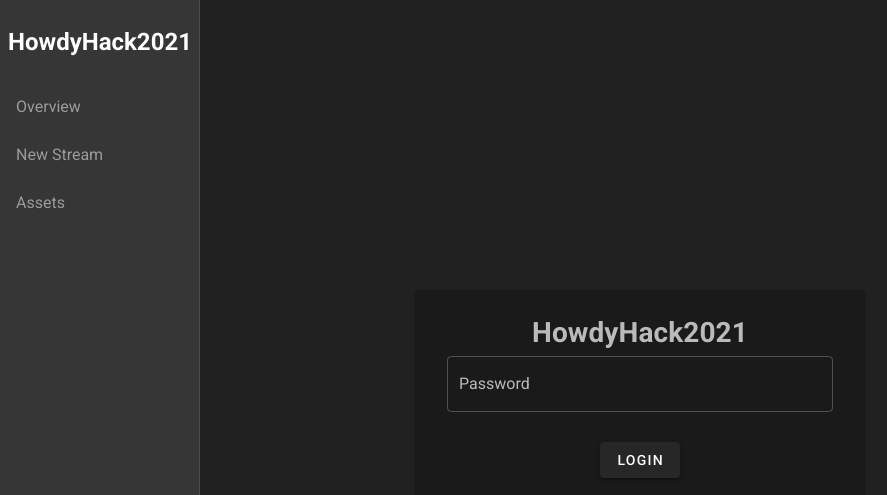
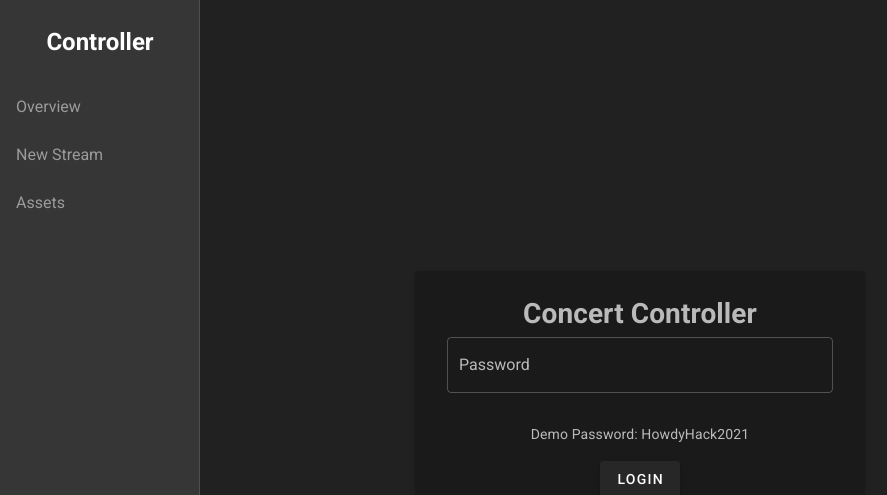
Before and after one commit to Raajheer1/HowdyHack2021, a Vue app: page /#/ in a window 1280 px wide. Shown: the top 495 px of the page, without its empty margins (0-887 px from the left). Built offline with nearby package versions, Linux system fonts and the light colour scheme; no server answers; what vue-clipboard2, vue-notification would draw is missing.

Commit message:
I forgot

```diff
--- a/src/App.vue
+++ b/src/App.vue
@@ -32,7 +32,7 @@
         >
         <div class="text-center pt-6">
           <h1 style="color: white">
-            HowdyHack2021
+            Controller
           </h1>
         </div>
       </v-sheet>
--- a/src/views/Login.vue
+++ b/src/views/Login.vue
@@ -7,15 +7,17 @@
       <v-col cols="12">
         <v-card color="#1a1a1a" dark width="450px" class="pa-4">
           <v-card-text class="text-center">
-            <h1>HowdyHack2021</h1>
+            <h1>Concert Controller</h1>
             <v-text-field
               v-model="password"
+              type="password"
               label="Password"
               outlined
               color="white"
               class="pt-3"
               >
             </v-text-field>
+            <p>Demo Password: HowdyHack2021</p>
             <v-btn @click="login">
               Login
             </v-btn>
--- a/src/views/VideoGrid.vue
+++ b/src/views/VideoGrid.vue
@@ -5,7 +5,8 @@
         <v-card elevation="15" class="pa-4">
           <div v-if="item.status == 'active'">
             <VideoPlayer :options="item" />
-            <v-spacer></v-spacer>
+            <v-row class="text-center">
+              <v-col cols="12" class="mt-3">
                 <v-btn
                   class="ma-1"
                   color="success"
@@ -30,6 +31,8 @@
                 >
                   Streamkey
                 </v-btn>
+              </v-col>
+            </v-row>
           </div>
           <div v-else class="text-center">
             {{ item.status[0].toUpperCase() + item.status.substring(1) }} Stream {{ value * 3 + key + 1}}
```
Lines whose indentation alone changed are shown as unchanged.
